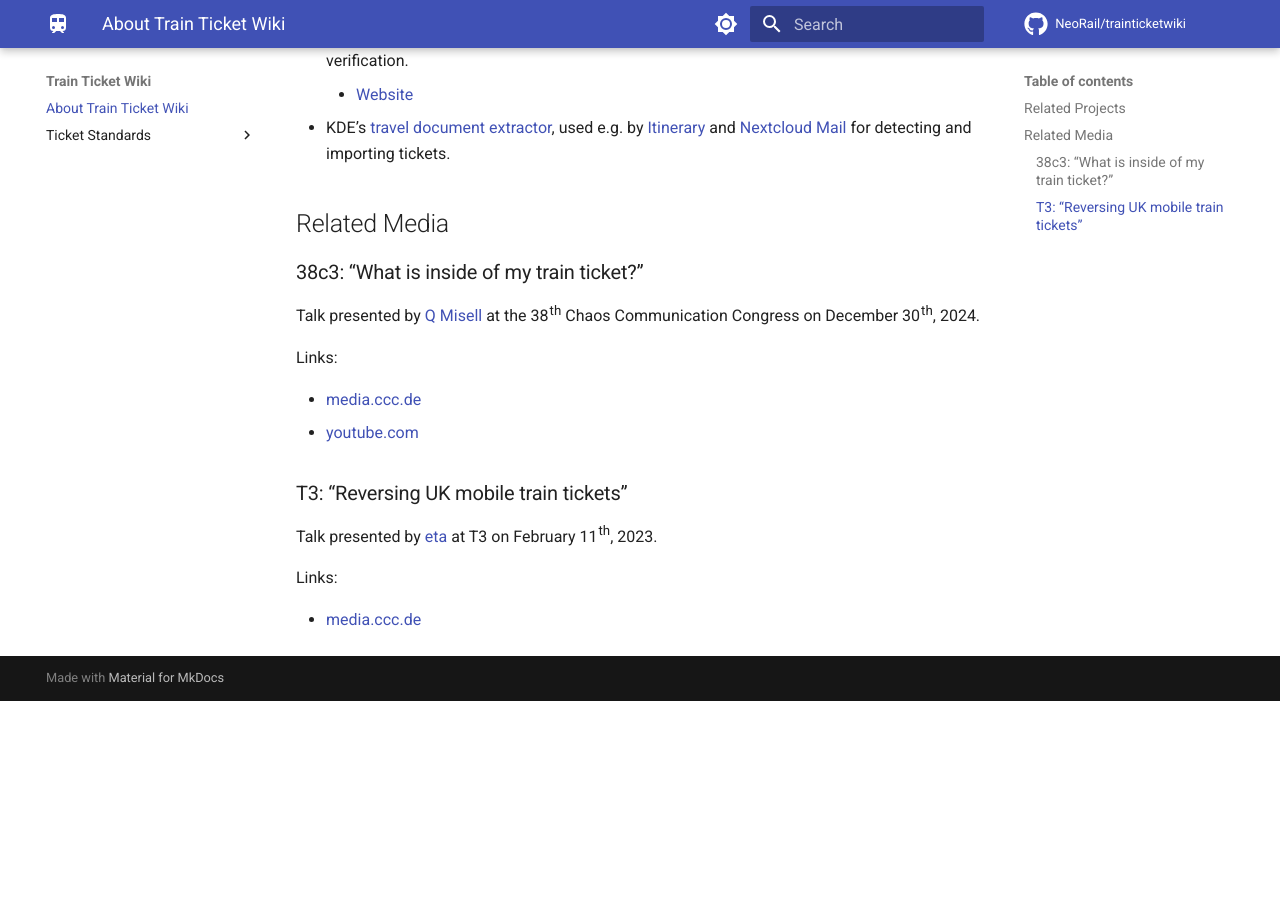
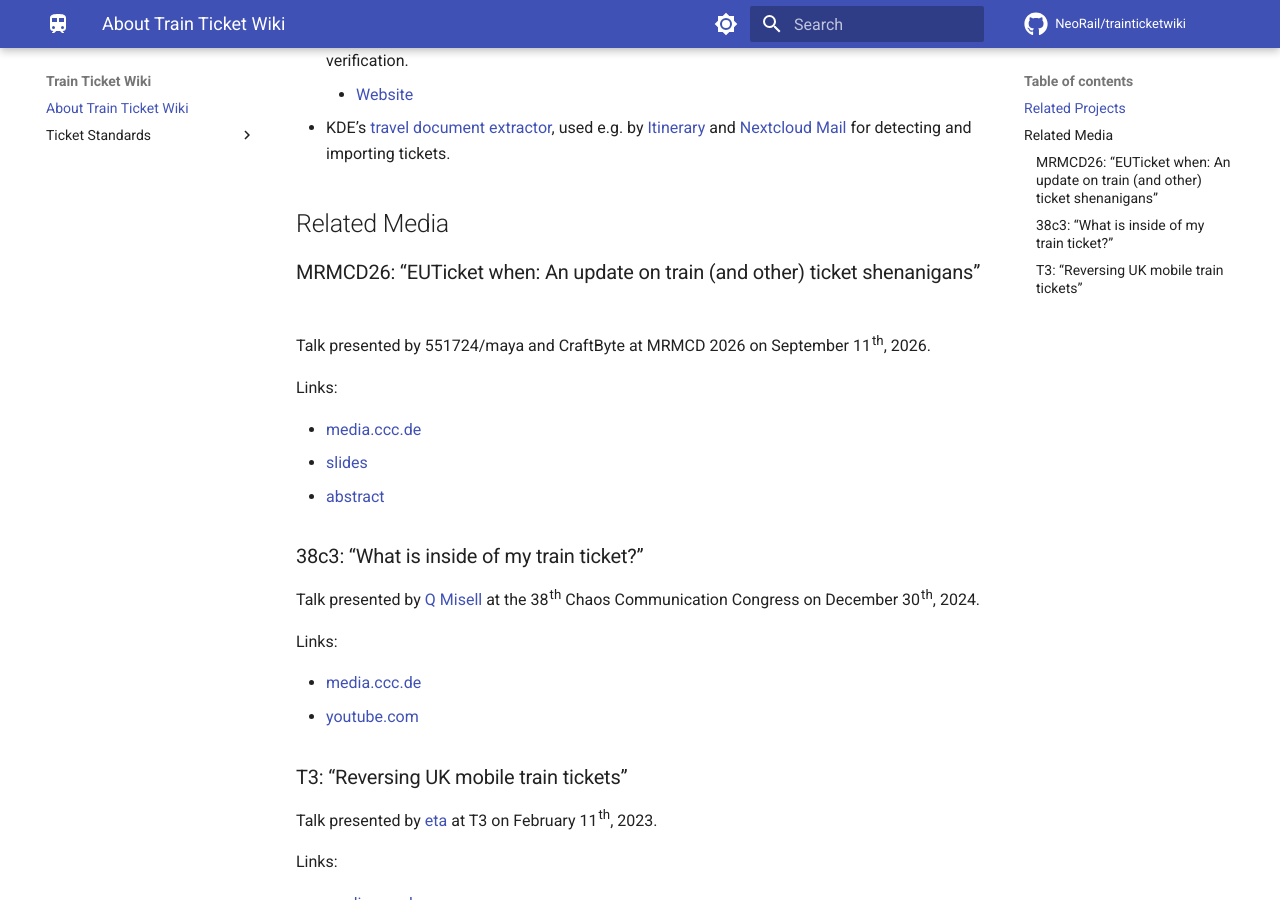
Before and after one commit to NeoRail/trainticketwiki, an MkDocs documentation site: the page built from docs/index.md, in a window 1280 px wide and 900 px high, scrolled down 501 px. Built offline with MkDocs 1.6.1 and Material for MkDocs 9.7.7, drawn with Linux system fonts in a browser that asks for light colours; comment, search, counter and statistics services are not loaded; before the commit the page ends 1202 px from its top, so only the background shows below that.

Commit message:
Add MRMCD26 talk

```diff
--- a/docs/index.md
+++ b/docs/index.md
@@ -17,6 +17,16 @@
 
 ## Related Media
 
+### MRMCD26: "EUTicket when: An update on train (and other) ticket shenanigans"
+
+Talk presented by 551724/maya and CraftByte at MRMCD 2026 on September 11th, 2026.
+
+Links:
+
+- [media.ccc.de](https://media.ccc.de/v/2026-717-euticket-when-an-update-on-train-and-other-ticket-shenanigans)
+- [slides](https://craftbyte.github.io/mrmcd26-slides/)
+- [abstract](https://talks.mrmcd.net/2026/talk/T7ATPE/)
+
 ### 38c3: "What is inside of my train ticket?"
 
 Talk presented by [Q Misell](https://glauca.space/@q) at the 38th Chaos Communication Congress on December 30th, 2024.
```
